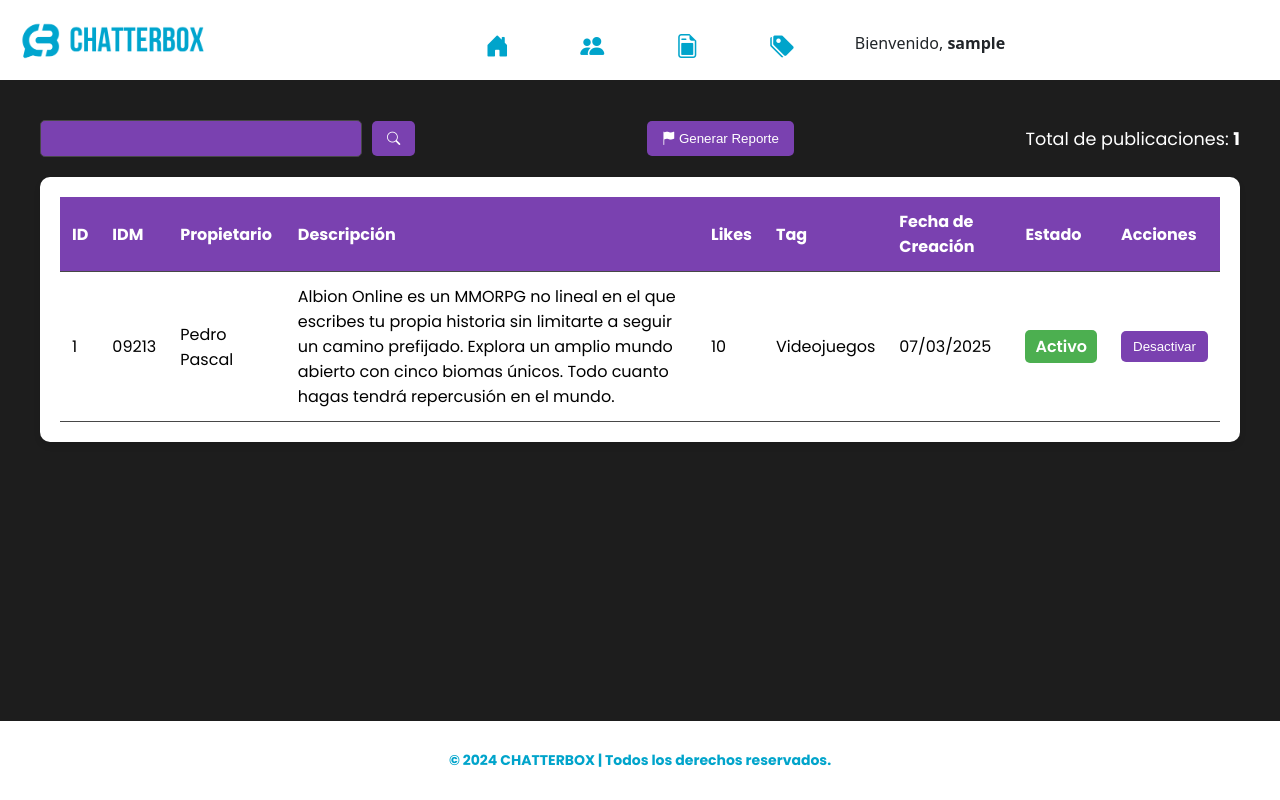
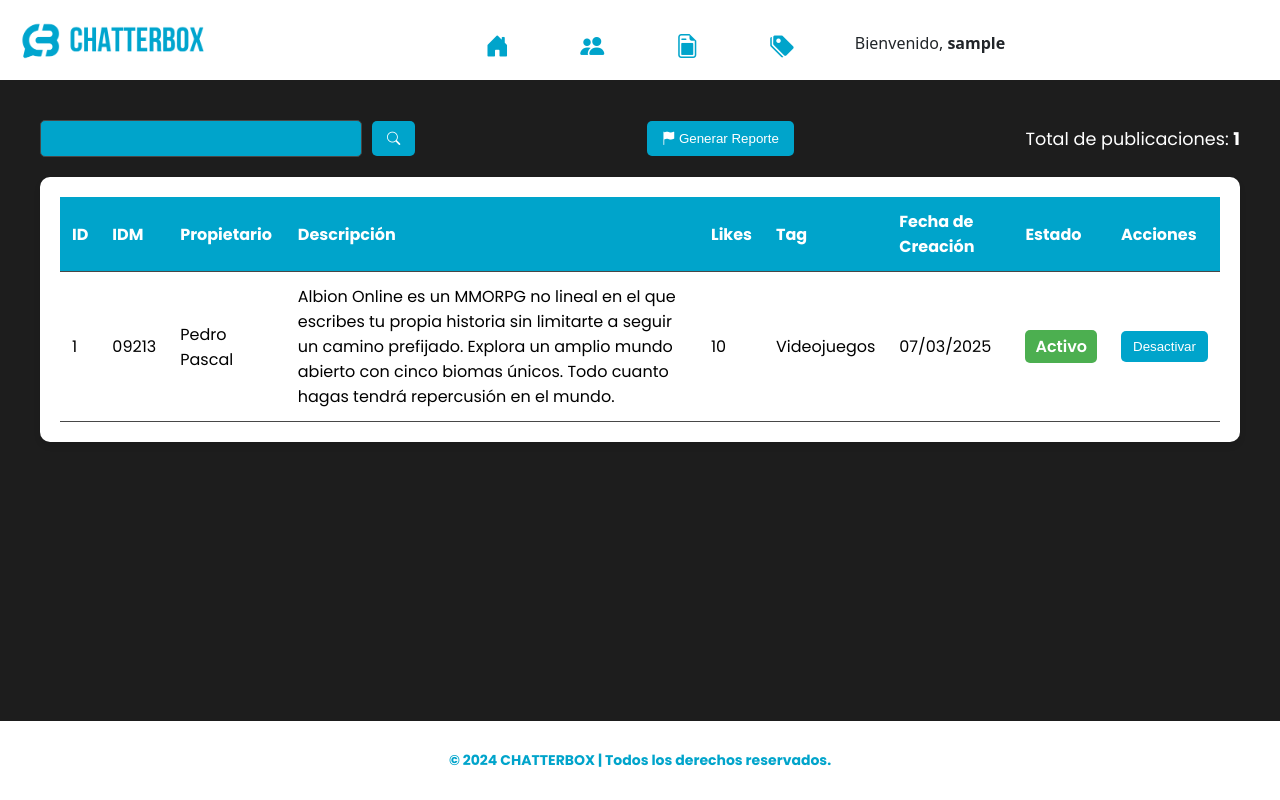
Before and after one commit to VALOID3/Chatterbox-Red-Social, a PHP site: page /admin/AdminPost.php in a window 1280 px wide. Run offline with PHP 8.4, Linux system fonts and the light colour scheme; the visitor is signed in with stand-in values (Sample User, id 1).

Commit message:
cambios de color admin
cambios de color para admiistrador

```diff
--- a/cssAdmin/AdminPost.css
+++ b/cssAdmin/AdminPost.css
@@ -3,7 +3,7 @@
 
 /* COLOR VARIABLES */
 :root {
-    --primary-color: #7a41b0;
+    --primary-color: #00a4cb;
     --secondary-color: #535354;
     --background-color: #1d1d1d;
     --white-color: #FFF;
@@ -74,7 +74,7 @@ body {
 }
 
 .search-button:hover {
-    background-color: #6a359c;
+    background-color: #006987;
 }
 
 .report-button .btn-report {
@@ -88,7 +88,7 @@ body {
 }
 
 .report-button .btn-report:hover {
-    background-color: #444;
+    background-color: #00ebff;
 }
 
 .post-count {
@@ -152,7 +152,7 @@ body {
 }
 
 .btn-toggle-status:hover {
-    background-color: #6a359c;
+    background-color: #006987;
 }
 
 /* RESPONSIVE STYLES */
--- a/cssAdmin/AdminTags.css
+++ b/cssAdmin/AdminTags.css
@@ -3,7 +3,7 @@
 
 /* COLOR VARIABLES */
 :root {
-    --primary-color: #7a41b0;
+    --primary-color: #00a4cb;
     --secondary-color: #535354;
     --background-color: #1d1d1d;
     --white-color: #FFF;
--- a/cssAdmin/dashboardAdmin.css
+++ b/cssAdmin/dashboardAdmin.css
@@ -3,7 +3,7 @@
 
 /* COLOR VARIABLES */
 :root {
-    --primary-color: #7a41b0;
+    --primary-color: #00a4cb;
     --secondary-color: #535354;
     --background-color: #1d1d1d;
     --shadow-color: rgba(0, 0, 0, 0.1);
```
Also changed, not shown: cssAdmin/AdminUsuarios.css (+4 -4 lines).
